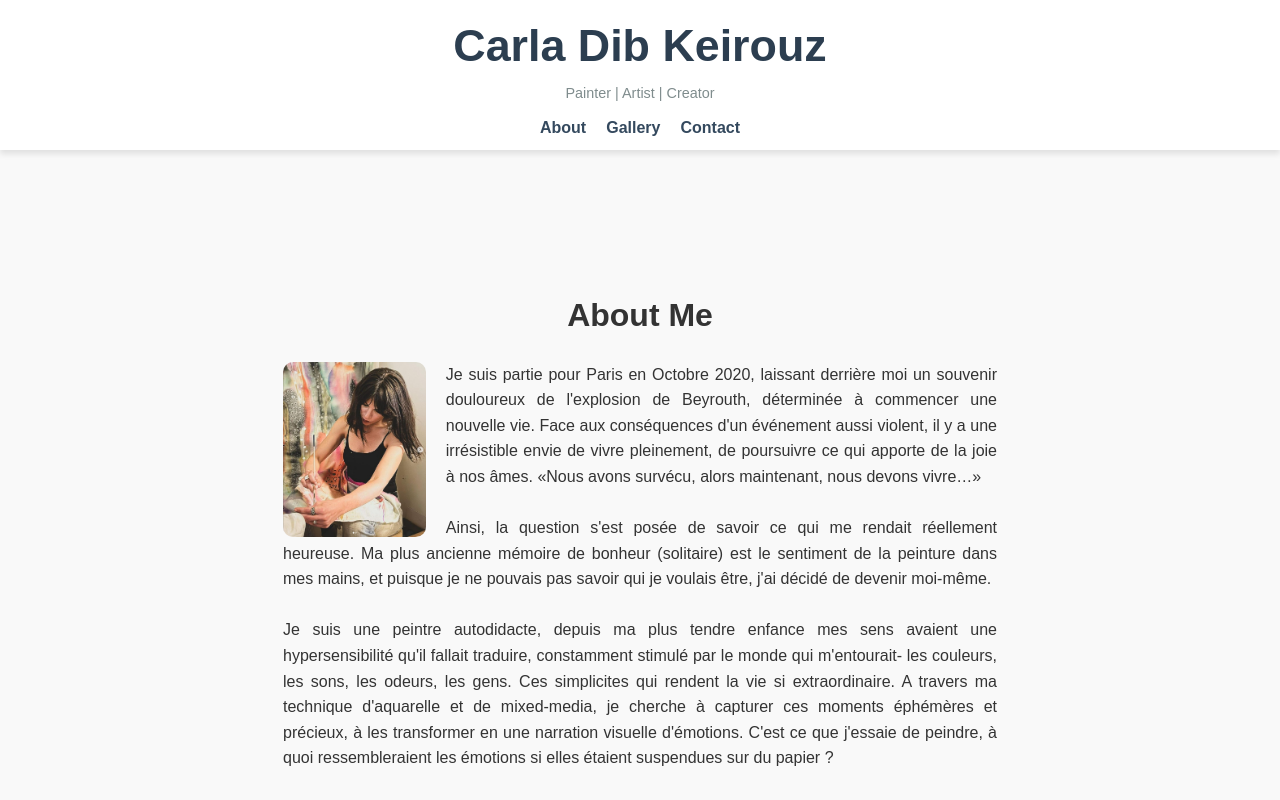
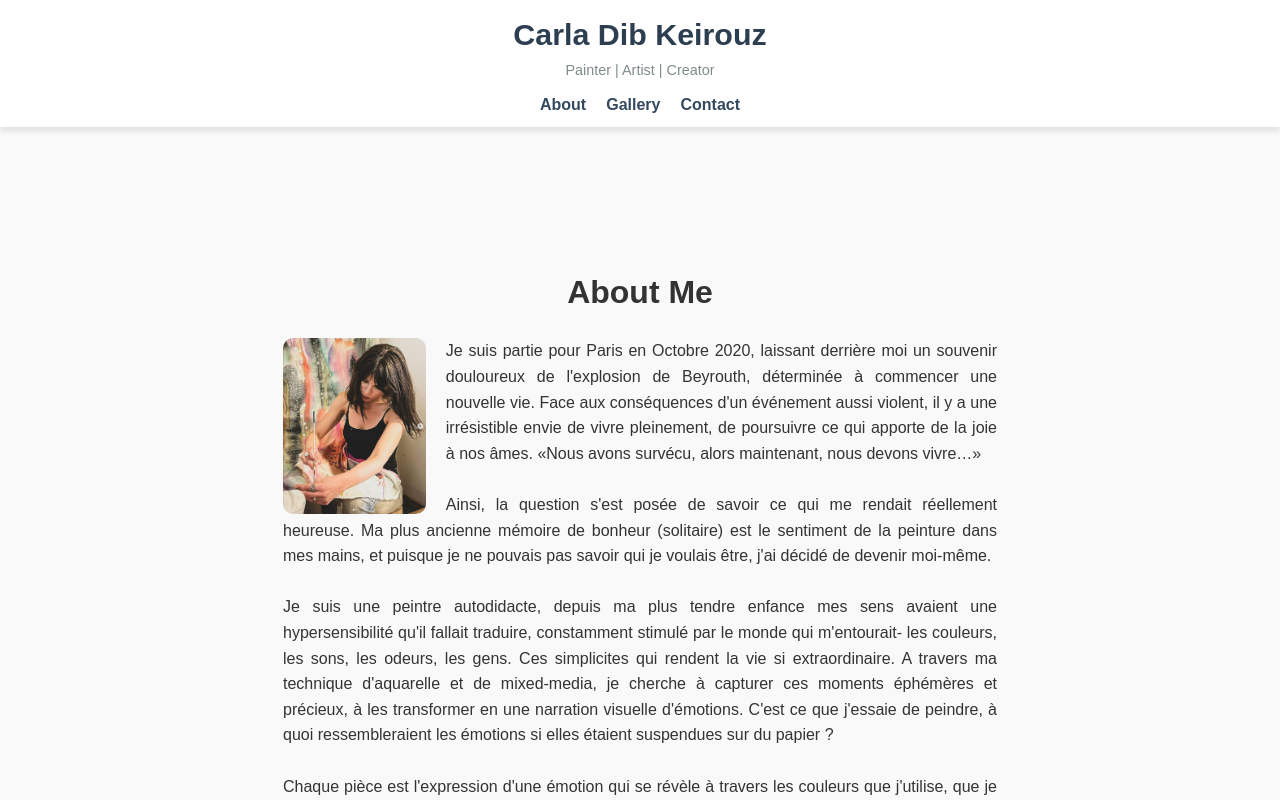
Before and after one commit to StudioEmotions/Carla-Dib-Keirouz, a plain HTML site: page index.html in a window 1280 px wide. Shown: the top 800 px of the page. Drawn offline with nearby package versions, Linux system fonts and the light colour scheme; a script that the page names is missing.

Commit message:
Update styles.css

```diff
--- a/styles.css
+++ b/styles.css
@@ -32,7 +32,7 @@ body {
 }
 
 .header h1 {
-    font-size: 2.8rem;
+    font-size: 1.9rem;
     color: #2c3e50;
 }
 
```
